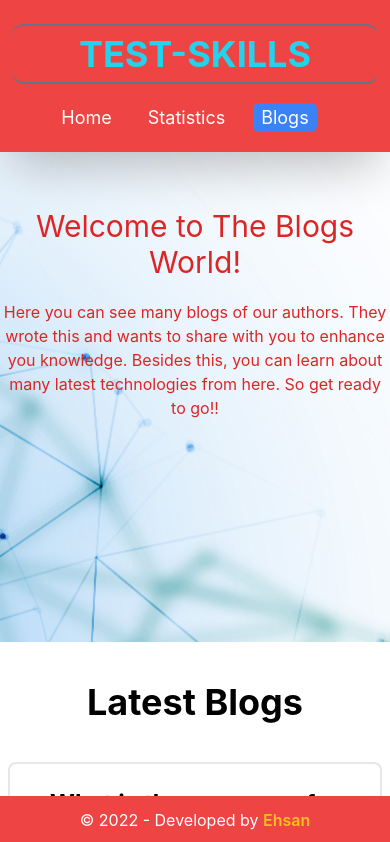
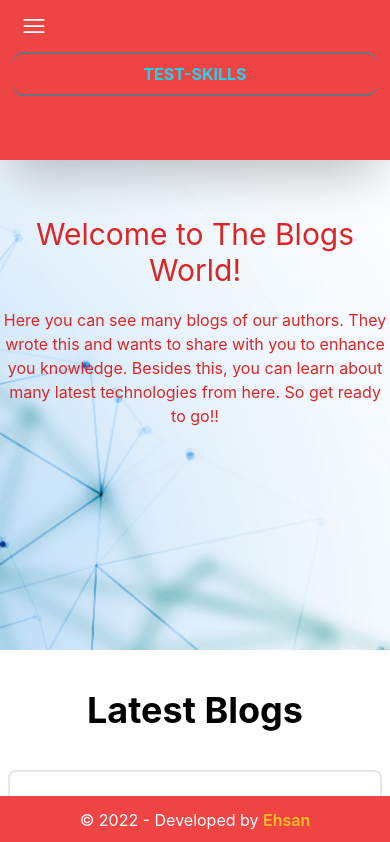
Before and after one commit to EhsanEIK/test-skills-website, a React (Create React App) app: page /blogs in a window 390 px wide. Shown: the top 842 px of the page. Built offline with nearby package versions, Linux system fonts and the light colour scheme.

Commit message:
updated navbar and added baricon for mobile device

```diff
--- a/src/components/Navbar/Navbar.js
+++ b/src/components/Navbar/Navbar.js
@@ -1,12 +1,20 @@
-import React from 'react';
+import React, { useState } from 'react';
 import { NavLink } from 'react-router-dom';
+import { Bars3Icon, XMarkIcon } from '@heroicons/react/24/solid'
 
 const Navbar = () => {
+    const [open, setOpen] = useState(false);
+
     return (
-        <nav className=' bg-red-500 text-white w-full sticky top-0 shadow-2xl py-3'>
+        <nav className=' bg-red-500 text-white w-full sticky top-0 shadow-2xl md:h-full h-40 py-3'>
+            <div onClick={() => setOpen(!open)} className="md:hidden ml-5 h-7 w-7 text-white">
+                {
+                    open ? <XMarkIcon /> : <Bars3Icon />
+                }
+            </div>
             <div className='container mx-auto md:flex justify-between items-center'>
-                <p className='text-4xl text-cyan-400 font-bold md:text-start text-center border-b-2 border-t-2 border-gray-500 rounded-xl p-2 md:m-0 m-3'>TEST-SKILLS</p>
-                <div className='text-center md:mt-0 mt-5 mb-2'>
+                <p className='md:text-4xl text-cyan-400 font-bold md:text-start text-center border-b-2 border-t-2 border-gray-500 rounded-xl p-2 md:m-0 m-3'>TEST-SKILLS</p>
+                <div className={`text-center md:block md:mt-0 mt-5 mb-2 md:w-auto w-full md:static absolute duration-500 ease-in-out ${open ? 'top-24' : '-top-96'}`}>
                     <NavLink className={({ isActive }) => isActive ? 'bg-blue-500 rounded-md text-lg px-2 py-1 mr-5 hover:text-green-300' : 'text-lg px-2 py-1 mr-5 hover:text-green-300'} to="/home">Home</NavLink>
                     <NavLink className={({ isActive }) => isActive ? 'bg-blue-500 rounded-md text-lg px-2 py-1 mr-5 hover:text-green-300' : 'text-lg px-2 py-1 mr-5 hover:text-green-300'} to="/statistics">Statistics</NavLink>
                     <NavLink className={({ isActive }) => isActive ? 'bg-blue-500 rounded-md text-lg px-2 py-1 mr-5 hover:text-green-300' : 'text-lg px-2 py-1 mr-5 hover:text-green-300'} to="/blogs">Blogs</NavLink>
```
